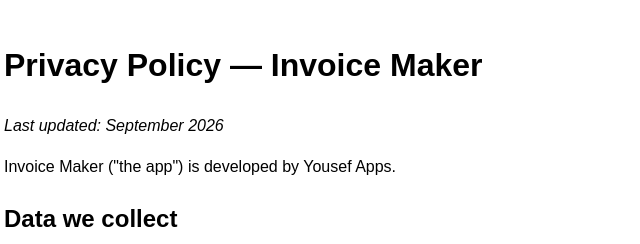
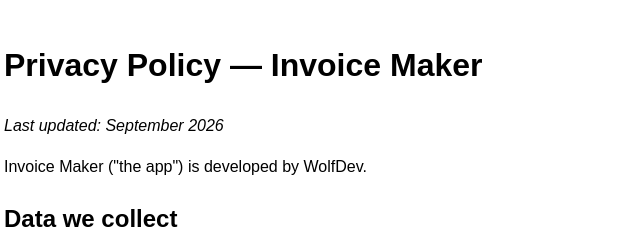
Before and after one commit to dvfx1974/appgallery-privacy, a plain HTML site: page invoice-maker.html in a window 1280 px wide. Shown: the top 244 px of the page, 286-926 px from the left. Drawn offline with Linux system fonts and the light colour scheme.

Commit message:
Brand: WolfDev

```diff
--- a/invoice-maker.html
+++ b/invoice-maker.html
@@ -1,7 +1,7 @@
 <!doctype html><html><head><meta charset="utf-8"><title>Privacy Policy</title></head><body style="max-width:700px;margin:40px auto;font-family:sans-serif;line-height:1.6;padding:0 16px">
 <h1>Privacy Policy — Invoice Maker</h1>
 <p><em>Last updated: September 2026</em></p>
-<p>Invoice Maker ("the app") is developed by Yousef Apps.</p>
+<p>Invoice Maker ("the app") is developed by WolfDev.</p>
 <h2>Data we collect</h2>
 <p><strong>None.</strong> The app works fully offline. All data you enter (clients, invoices, business info) is stored <strong>only on your device</strong> in a local database. We never transmit, collect, or have access to any of your data.</p>
 <h2>Permissions</h2>
```
Also changed, not shown: med-reminder.html (+1 -1 lines).
